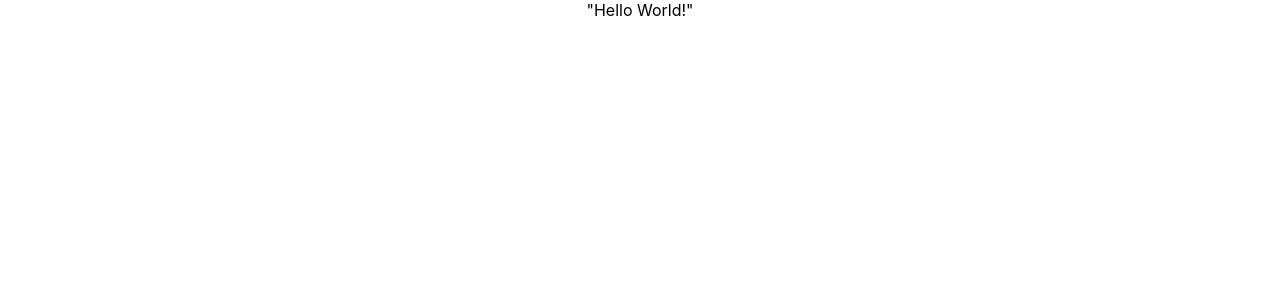
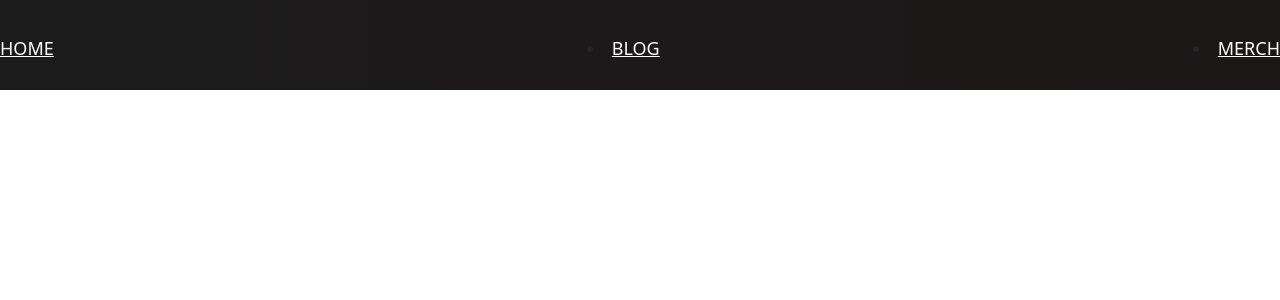
Before and after one commit to david-stefanik/milestone-2, a React (Create React App) app: page / in a window 1280 px wide. Shown: the top 300 px of the page. Built offline with nearby package versions, Linux system fonts and the light colour scheme.

Commit message:
Updated frontend files

```diff
--- a/package.json
+++ b/package.json
@@ -6,9 +6,11 @@
     "@testing-library/jest-dom": "^5.16.5",
     "@testing-library/react": "^13.4.0",
     "@testing-library/user-event": "^13.5.0",
+    "bootstrap": "^5.2.3",
     "react": "^18.2.0",
     "react-bootstrap": "^2.7.4",
     "react-dom": "^18.2.0",
+    "react-router-dom": "^6.11.2",
     "react-scripts": "^2.1.3",
     "web-vitals": "^2.1.4"
   },
--- a/src/App.css
+++ b/src/App.css
@@ -1,4 +1,4 @@
-.App {
+/* .App {
     text-align: center;
   }
 
@@ -35,4 +35,4 @@
     to {
       transform: rotate(360deg);
     }
-}
+  } */
--- a/src/App.js
+++ b/src/App.js
@@ -1,12 +1,20 @@
 import React from 'react';
-import logo from './logo.svg';
+import Navbar from './frontend/Navbar';
+import { BrowserRouter as Router, Routes, Route } from
+'react-router-dom';
 import './App.css';
+import 'bootstrap/dist/css/bootstrap.min.css';
 
 function App() {
   return (
-    <div className="App">
-      "Hello World!"
-    </div>
+    <>
+    <Router>
+      <Navbar />
+      <Routes>
+        <Route path='/' exact />
+      </Routes>
+    </Router>
+    </>
   );
 }
 
--- /dev/null
+++ b/src/frontend/Navbar.css
@@ -0,0 +1,27 @@
+.navbar {
+background: linear-gradient(90deg, rgb(28, 27, 27) 0%, rgb(26, 23, 23) 100%);
+height: 90px;
+display: flex;
+justify-content: center;
+align-items: center;
+font-size: large;
+position: sticky;
+top: 0;
+}
+
+.nav-links {
+    color: #fff;
+  }
+
+  .navbar-logo {
+    color: #fff;
+  }
+
+
+  .navbar-container {
+    display: flex;
+    justify-content: center;
+    align-items: center;
+    height: 80px;
+    max-width: 1500px;
+  }
--- /dev/null
+++ b/src/frontend/Navbar.js
@@ -0,0 +1,33 @@
+import React, {useState} from 'react';
+import { Link } from 'react-router-dom';
+import'./Navbar.css';
+
+function Navbar() {
+    const [Click] = useState(false);
+    const MenuItems = () => Click(false);
+
+    return (
+        <>
+            <nav className='navbar'>
+                <div className='navbar-container'>
+            <Link to="/" className="navbar-logo">
+            HOME
+            </Link>
+                </div>
+                <li className='nav-item'>
+                    <Link to='/blog' className='nav-links' onClick={MenuItems}>
+                        BLOG
+                    </Link>
+                </li>
+                <li className='nav-item'>
+                    <Link to='/merch' className='nav-links' onClick={MenuItems}>
+                        MERCH
+                    </Link>
+                    </li>
+            </nav>
+        </>
+    )
+}
+
+
+export default Navbar
--- a/src/index.css
+++ b/src/index.css
@@ -1,4 +1,4 @@
-body {
+/* body {
   margin: 0;
   font-family: -apple-system, BlinkMacSystemFont, 'Segoe UI', 'Roboto', 'Oxygen',
     'Ubuntu', 'Cantarell', 'Fira Sans', 'Droid Sans', 'Helvetica Neue',
@@ -10,4 +10,4 @@ body {
 code {
   font-family: source-code-pro, Menlo, Monaco, Consolas, 'Courier New',
     monospace;
-}
+} */
--- a/src/index.js
+++ b/src/index.js
@@ -3,6 +3,9 @@ import ReactDOM from 'react-dom/client';
 import './index.css';
 import App from './App';
 import reportWebVitals from './reportWebVitals';
+
+import 'bootstrap/dist/css/bootstrap.min.css';
+import 'bootstrap/dist/js/bootstrap.bundle.min.js'
 
 const root = ReactDOM.createRoot(document.getElementById('root'));
 root.render(
```
Also changed, not shown: public/index.html (+1 -21 lines), src/frontend/HomePage.js (added, +17 -0 lines), src/setupTests.js (+1 -1 lines), src/frontend/HomePage.css (added), 2 other files (tests, documents, lock files or other folders). Lines whose indentation alone changed are shown as unchanged.
